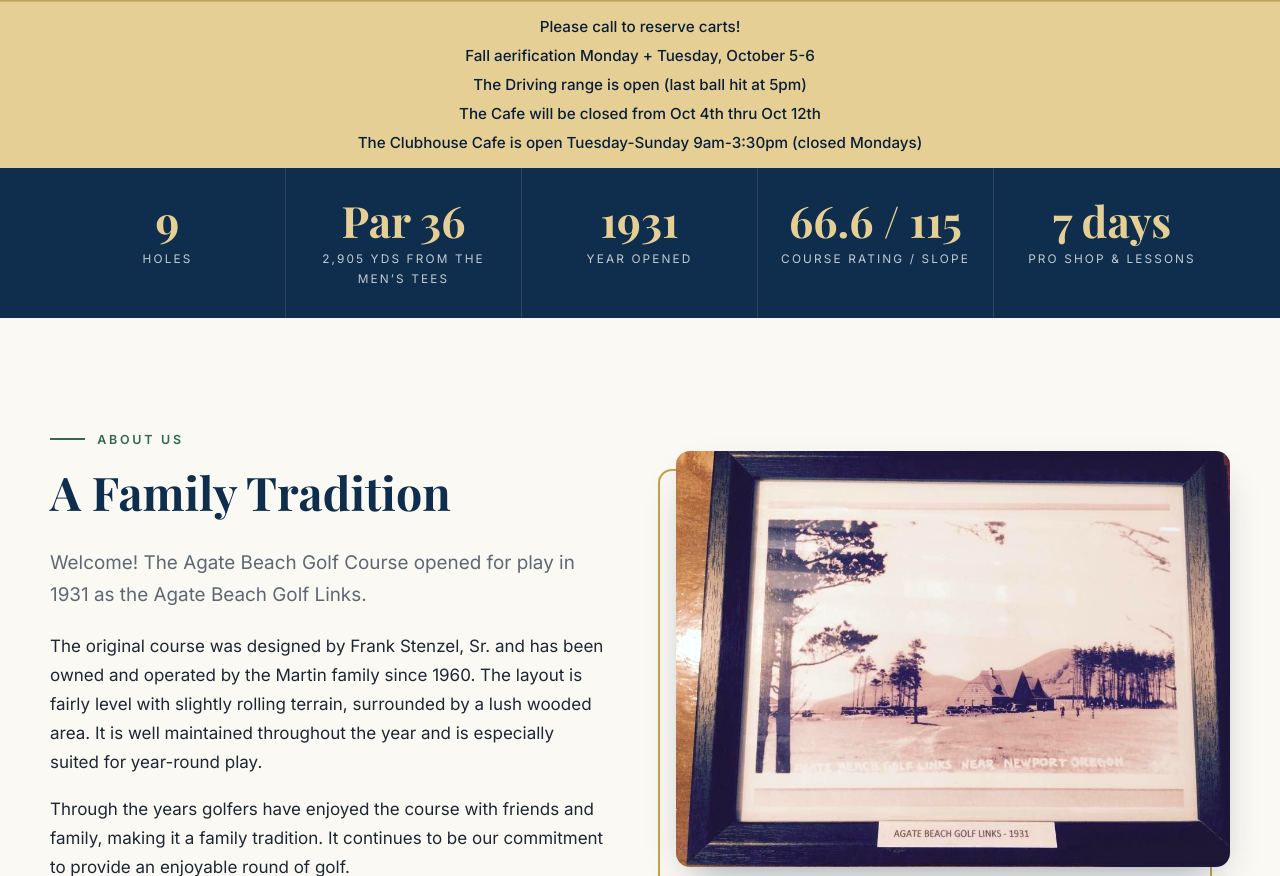
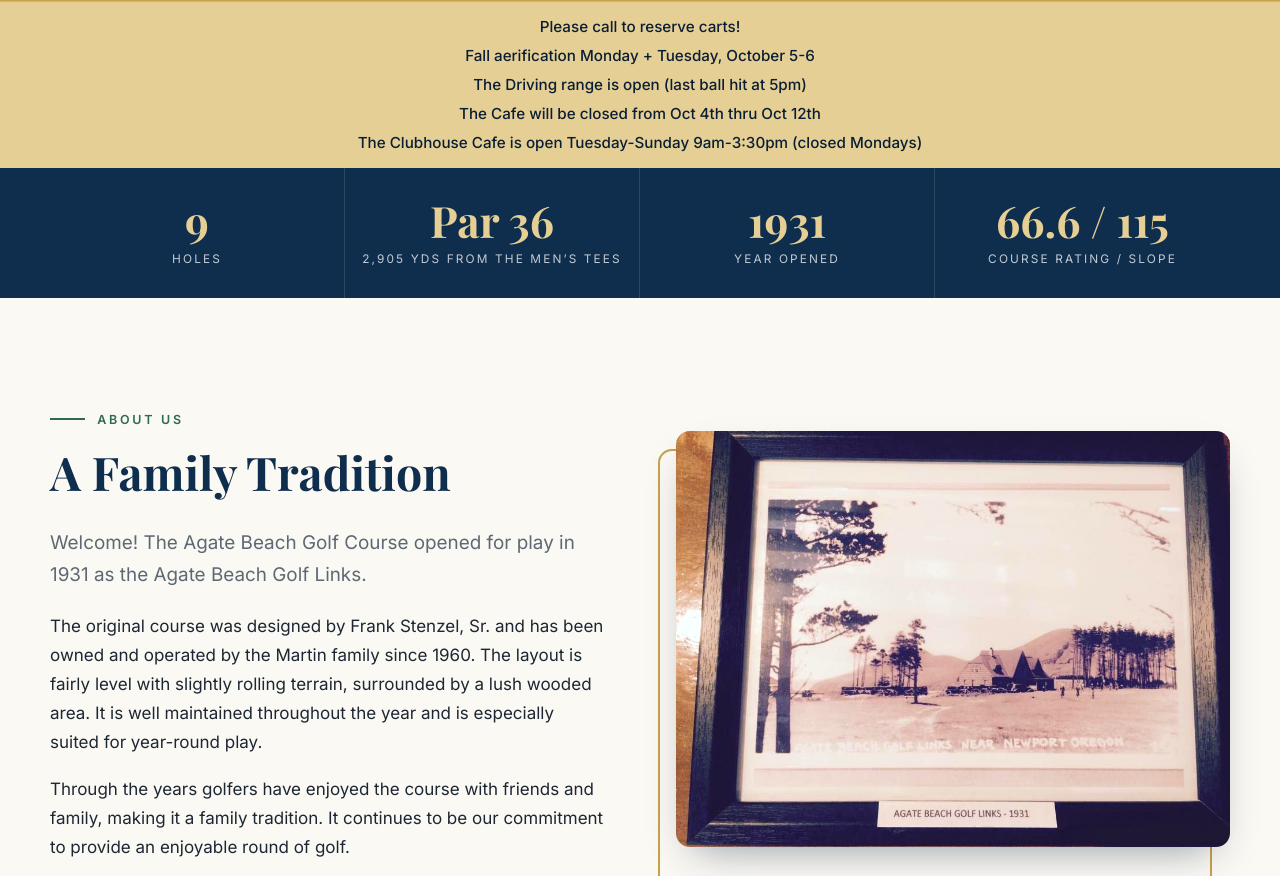
Before and after one commit to Brett-D/golfcoursev2test, a PHP site: page / in a window 1280 px wide. Shown: the part 753-1629 px from the top of the page. Run offline with PHP 8.4, Linux system fonts and the light colour scheme; some libraries are stand-ins or nearby versions.

Commit message:
Home stats: remove the 7 days item, four columns
Co-authored-by: Copilot <223556219+Copilot@users.noreply.github.com>

```diff
--- a/assets/css/styles.css
+++ b/assets/css/styles.css
@@ -160,7 +160,7 @@ ul { padding-left: 1.2em; }
 .stat-num { display: block; font-family: var(--font-head); font-size: clamp(1.9rem, 4vw, 2.7rem); font-weight: 700; color: var(--gold-soft); line-height: 1.1; }
 .stat-label { display: block; font-size: 0.74rem; letter-spacing: 0.18em; text-transform: uppercase; color: rgba(255, 255, 255, 0.75); margin-top: 0.3rem; }
 @media (min-width: 800px) {
-  .stats .container { grid-template-columns: repeat(5, 1fr); }
+  .stats .container { grid-template-columns: repeat(4, 1fr); }
   .stat { border-bottom: 0; border-right: 1px solid rgba(255, 255, 255, 0.12); }
   .stat:last-child { border-right: 0; }
 }
--- a/index.html
+++ b/index.html
@@ -61,7 +61,6 @@
       <div class="stat"><span class="stat-num">Par 36</span><span class="stat-label">2,905 yds from the men&rsquo;s tees</span></div>
       <div class="stat"><span class="stat-num">1931</span><span class="stat-label">Year opened</span></div>
       <div class="stat"><span class="stat-num">66.6 / 115</span><span class="stat-label">Course rating / slope</span></div>
-      <div class="stat"><span class="stat-num">7 days</span><span class="stat-label">Pro shop &amp; lessons</span></div>
     </div>
   </section>
 
```
